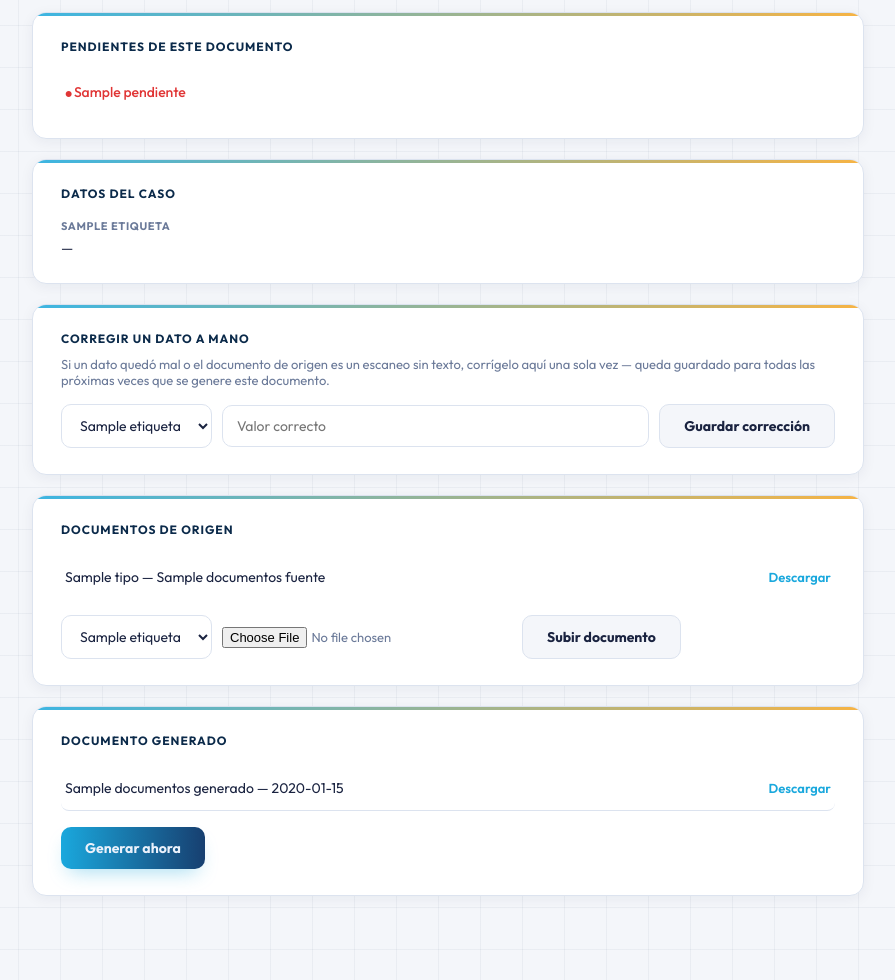
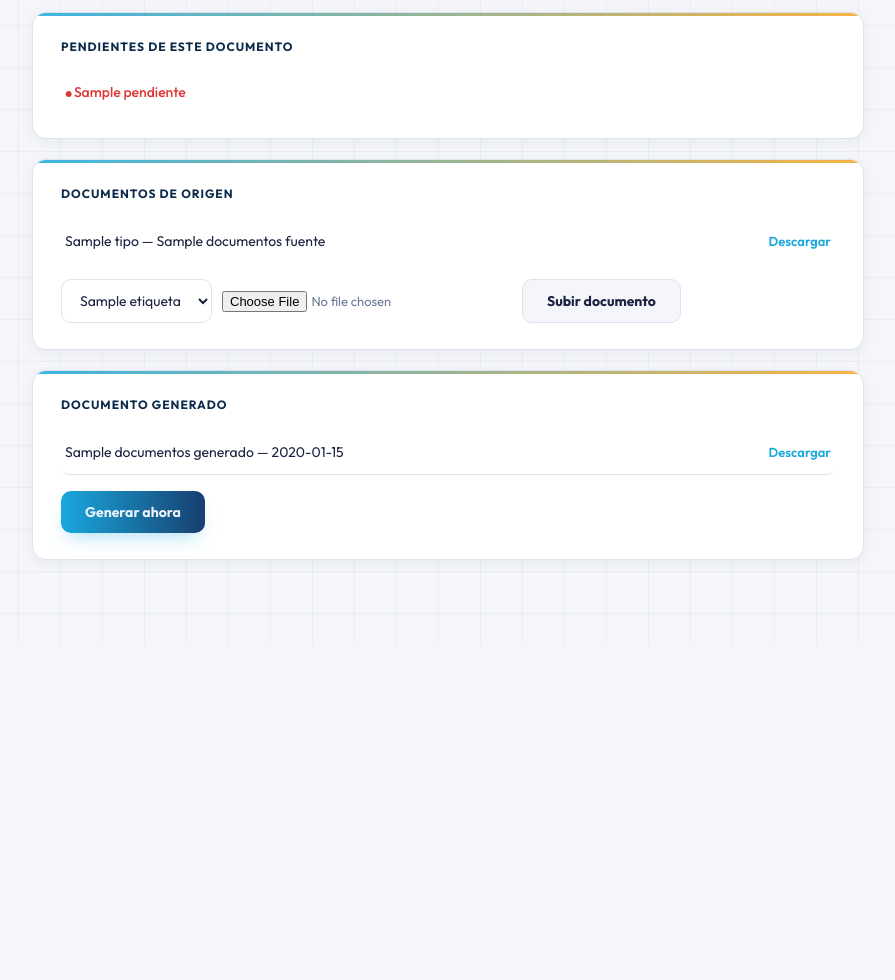
Before and after one commit to thefresh26/Sistema_Gestion_Comercial, a Flask app: template templates/documentos/caso.html in a window 1280 px wide. Shown: the part 227-1207 px from the top of the page, without its empty margins (192-1087 px from the left). After the commit the page ends 841 px from the top, so only its background shows below. Run offline with Flask 3, Linux system fonts and the light colour scheme; the template is opened without the code that fills it: most values are stand-ins (such as "Sample title", 1, 10 or a date in 2020).

Commit message:
Simplifica la ficha del caso: solo el documento Word más reciente para descargar
Quita 'Datos del caso' y 'Corregir un dato a mano' -- si algo sale mal, se
descarga el Word y se corrige directo ahí, en vez de editarlo en el
sistema. 'Documento generado' ahora muestra solo el más reciente en vez
de listar el historial completo.

Co-Authored-By: Claude Sonnet 5 <noreply@anthropic.com>
Claude-Session: https://claude.ai/code/session_01Hjbo8iX1ynX2SpEow1XPEj

```diff
--- a/templates/documentos/caso.html
+++ b/templates/documentos/caso.html
@@ -24,35 +24,6 @@
     </ul>
   </div>
   {% endif %}
-
-  <div class="card">
-    <h2>Datos del caso</h2>
-    <div class="field-grid">
-      {% for campo, etiqueta in campos_editables %}
-      <div class="field">
-        <label>{{ etiqueta }}{% if campo in correcciones %} (corregido a mano){% endif %}</label>
-        <div class="value">{{ correcciones.get(campo) or caso.get(campo) or '—' }}</div>
-      </div>
-      {% endfor %}
-    </div>
-  </div>
-
-  <div class="card">
-    <h2>Corregir un dato a mano</h2>
-    <p style="color:var(--text-dim); font-size:13px; margin-top:-8px">
-      Si un dato quedó mal o el documento de origen es un escaneo sin texto, corrígelo aquí una sola vez —
-      queda guardado para todas las próximas veces que se genere este documento.
-    </p>
-    <form class="upload-form" method="post" action="{{ url_for('documentos_editar_correccion', tipo=tipo, fmi=caso.fmi) }}">
-      <select name="campo">
-        {% for campo, etiqueta in campos_editables %}
-        <option value="{{ campo }}">{{ etiqueta }}</option>
-        {% endfor %}
-      </select>
-      <input type="text" name="valor" placeholder="Valor correcto" style="flex:1; min-width:200px">
-      <button class="btn btn-secondary" type="submit">Guardar corrección</button>
-    </form>
-  </div>
 
   {% if tipos_documento_fuente %}
   <div class="card">
@@ -82,12 +53,11 @@
   <div class="card">
     <h2>Documento generado</h2>
     {% if documentos_generados %}
-      {% for a in documentos_generados %}
+      {% set a = documentos_generados[0] %}
       <div class="doc-row">
         <div>{{ a.nombre_archivo }} — {{ a.subido_en.strftime('%d/%m/%Y %H:%M') }}</div>
         <a class="link" href="{{ url_for('documentos_descargar', doc_id=a.id) }}">Descargar</a>
       </div>
-      {% endfor %}
     {% else %}
       <p style="color:var(--text-dim); font-size:14px">Todavía no se ha generado este documento para el caso.</p>
     {% endif %}
```
